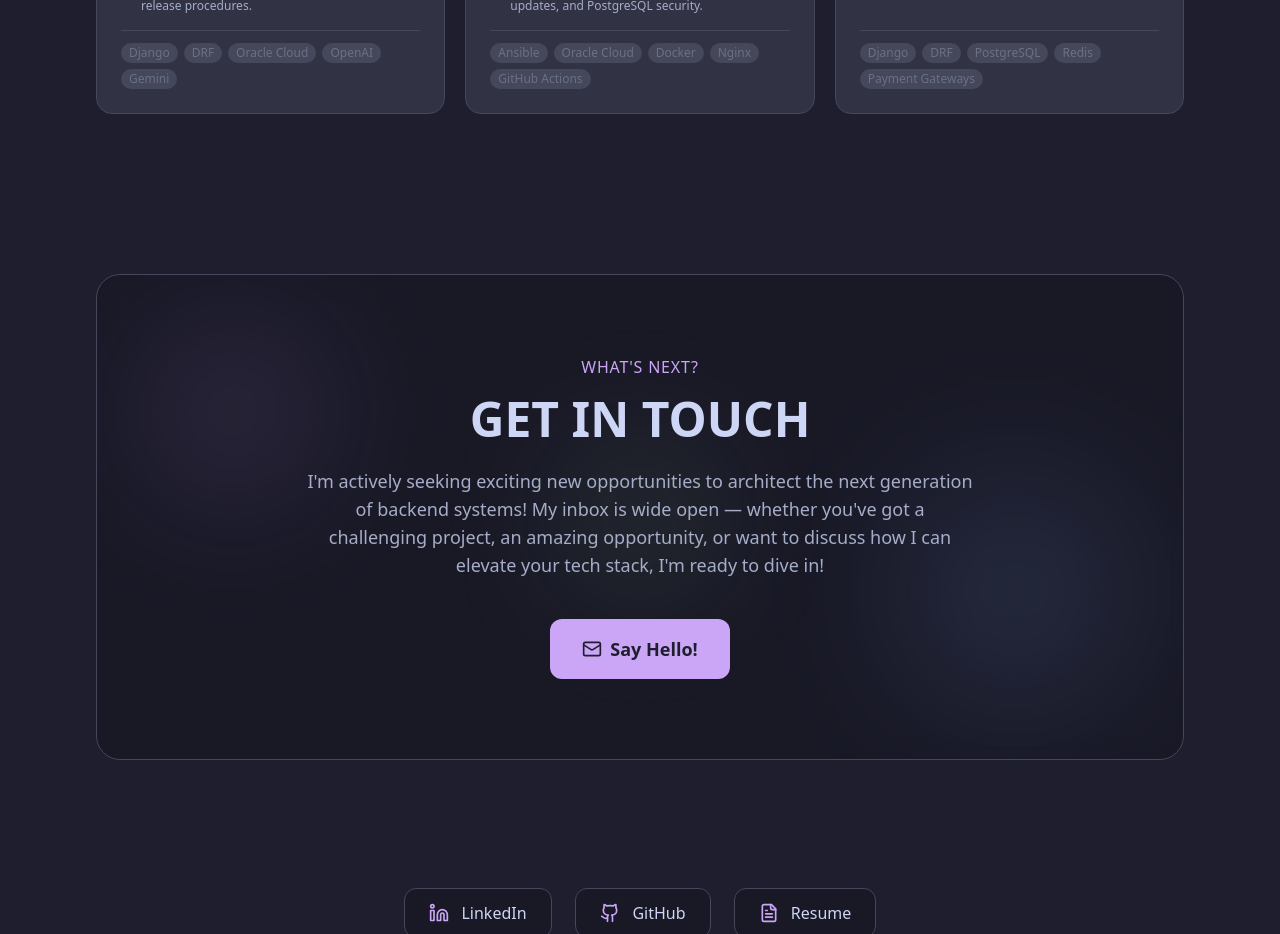
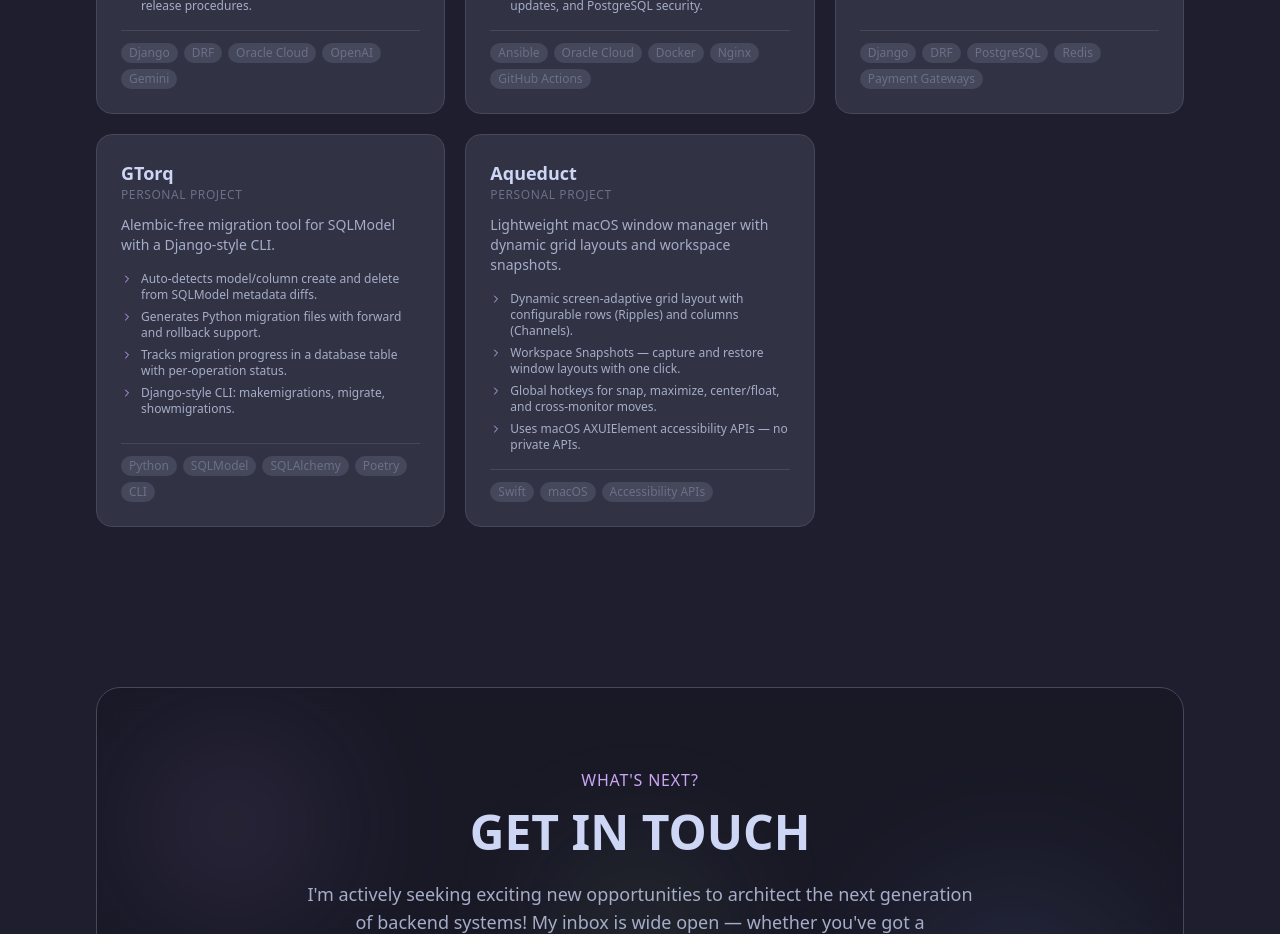
Before and after one commit to rajeev-kl/profile, a React (Vite) app: page / in a window 1280 px wide. Shown: the part 6820-7754 px from the top of the page. Built offline with nearby package versions, Linux system fonts and the light colour scheme.

Commit message:
feat: add GTorq and Aqueduct projects

```diff
--- a/src/data/projects.js
+++ b/src/data/projects.js
@@ -64,4 +64,28 @@ export const PROJECTS = [
     ],
     tech: ['Django', 'DRF', 'PostgreSQL', 'Redis', 'Payment Gateways'],
   },
+  {
+    title: 'GTorq',
+    period: 'Personal Project',
+    summary: 'Alembic-free migration tool for SQLModel with a Django-style CLI.',
+    highlights: [
+      'Auto-detects model/column create and delete from SQLModel metadata diffs.',
+      'Generates Python migration files with forward and rollback support.',
+      'Tracks migration progress in a database table with per-operation status.',
+      'Django-style CLI: makemigrations, migrate, showmigrations.',
+    ],
+    tech: ['Python', 'SQLModel', 'SQLAlchemy', 'Poetry', 'CLI'],
+  },
+  {
+    title: 'Aqueduct',
+    period: 'Personal Project',
+    summary: 'Lightweight macOS window manager with dynamic grid layouts and workspace snapshots.',
+    highlights: [
+      'Dynamic screen-adaptive grid layout with configurable rows (Ripples) and columns (Channels).',
+      'Workspace Snapshots — capture and restore window layouts with one click.',
+      'Global hotkeys for snap, maximize, center/float, and cross-monitor moves.',
+      'Uses macOS AXUIElement accessibility APIs — no private APIs.',
+    ],
+    tech: ['Swift', 'macOS', 'Accessibility APIs'],
+  },
 ];
```
